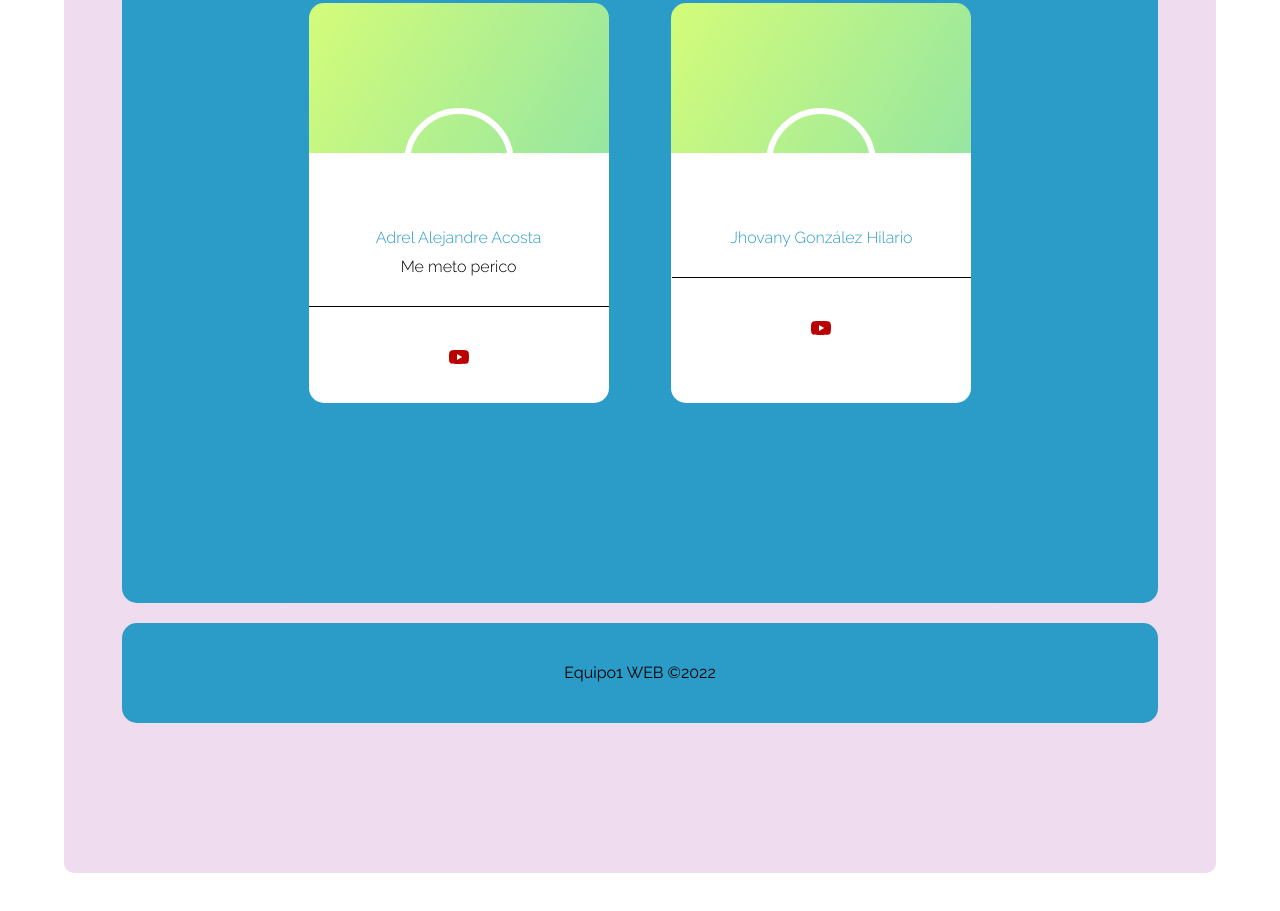
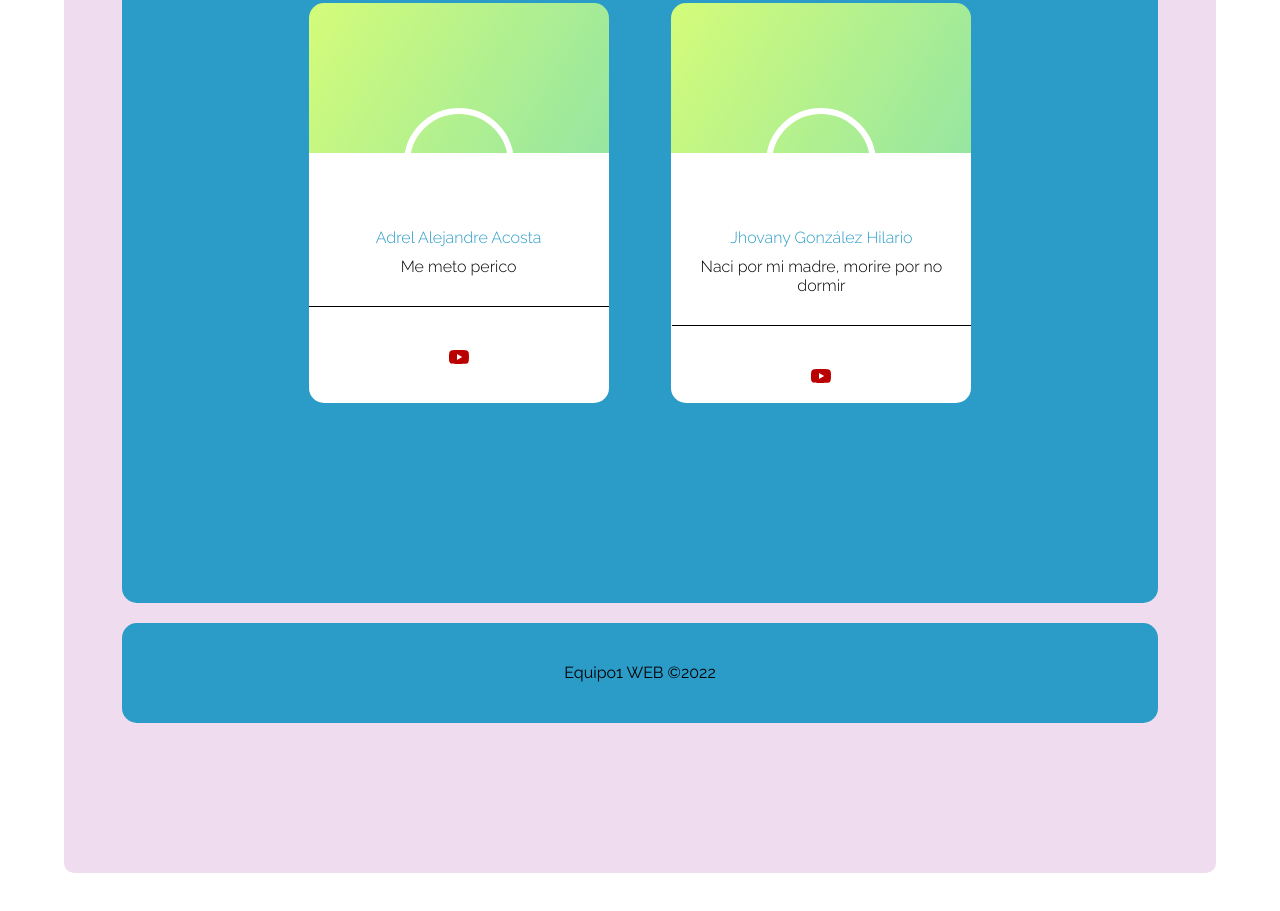
Before and after one commit to AbiMendez/AbiMendez.github.io, a plain HTML site: page Acerca_de_nosotros.html in a window 1280 px wide. Shown: the part 937-1848 px from the top of the page. Drawn offline with Linux system fonts and the light colour scheme; files whose address does not match are found by name.

Commit message:
El jhova

```diff
--- a/Acerca_de_nosotros.html
+++ b/Acerca_de_nosotros.html
@@ -79,7 +79,7 @@
                 <div class="card">
                     <div class="card_person_jhova"></div>
                     <div class="card_name">Jhovany González Hilario</div>
-                    <div class="card_paragraph"></div>
+                    <div class="card_paragraph">Naci por mi madre, morire por no dormir</div>
 
                     <div class="card_media">
                         <a href="https://facebook.com" class="card_icon icon_facebook"></a>
```
